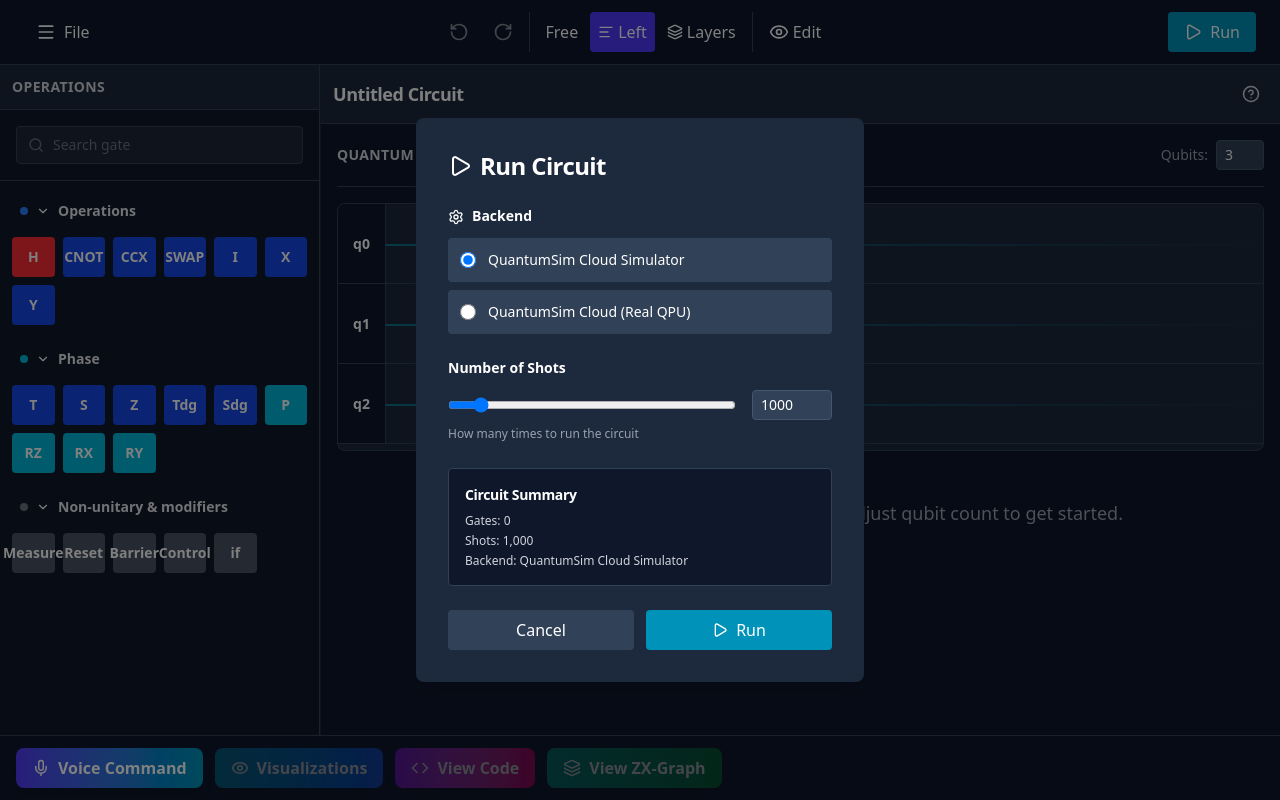
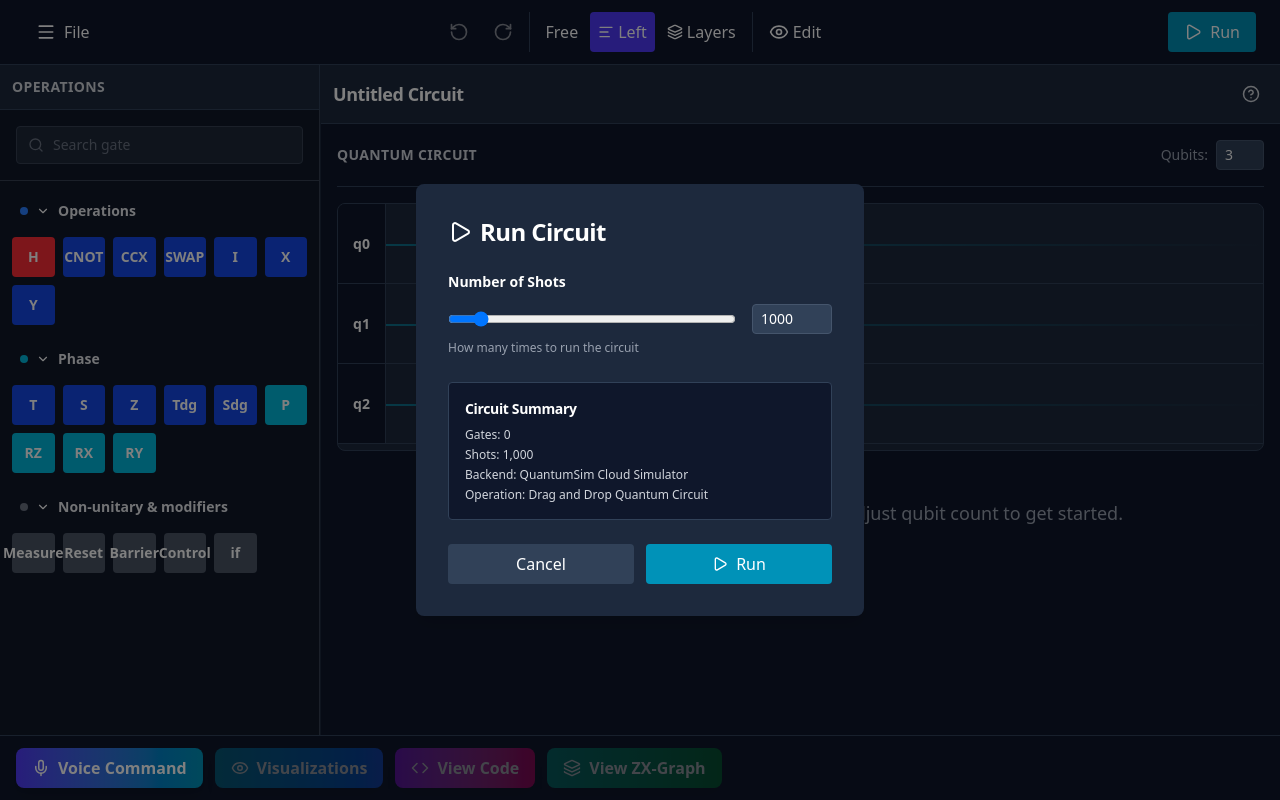
Before and after one commit to SouravKrGupta/Cloud-Based-Quantum-Computing-Simulator, a React (Vite) app in the folder Frontent/: page /circuit-composer in a window 1280 px wide. Both pictures are taken after a click on the button "Run". Built offline with nearby package versions, Linux system fonts and the light colour scheme.

Commit message:
feat: Implement drag-and-drop functionality for gates in CircuitCanvas and simplify backend handling in ExecuteDialog

```diff
--- a/Frontent/src/components/CircuitCanvas.jsx
+++ b/Frontent/src/components/CircuitCanvas.jsx
@@ -16,6 +16,7 @@
   const [editingGate, setEditingGate] = useState(null);
   const [selectedGates, setSelectedGates] = useState(new Set());
   const [dragOverQubit, setDragOverQubit] = useState(null);
+  const [draggingGate, setDraggingGate] = useState(null);
   const gridRef = useRef(null);
 
   const handleDragOver = (e) => {
@@ -31,10 +32,35 @@
     setDragOverQubit(null);
   };
 
+  const handleDragStart = (gate) => {
+    setDraggingGate(gate);
+  };
+
+  const handleDragEnd = () => {
+    setDraggingGate(null);
+    setDragOverQubit(null);
+  };
+
   const handleDrop = (e, qubitIndex) => {
     e.preventDefault();
     e.stopPropagation();
     setDragOverQubit(null);
+
+    // If we're dragging an existing gate
+    if (draggingGate) {
+      const rect = gridRef.current.getBoundingClientRect();
+      const x = e.clientX - rect.left;
+      const timeSlot = Math.max(0, Math.floor(x / 80)); // Assuming 80px per time slot
+
+      // Update the gate's position
+      updateGate(draggingGate.id, {
+        qubitIndex: qubitIndex,
+        time: timeSlot
+      });
+
+      setDraggingGate(null);
+      return;
+    }
 
     // Try to get data from GatePalette (application/json)
     let gateData = e.dataTransfer.getData('application/json');
@@ -195,7 +221,7 @@
                   ></div>
                 ))}
 
-                {/* Gate Blocks */}
+                 {/* Gate Blocks */}
                 {gatesByQubit[qubitIndex].map((gate) => (
                   <div
                     key={gate.id}
@@ -212,6 +238,9 @@
                       left: `calc(3rem + ${gate.time * 80}px)`,
                     }}
                     onClick={(e) => mode === 'edit' && handleGateClick(gate.id, e)}
+                    draggable={mode === 'edit'}
+                    onDragStart={() => handleDragStart(gate)}
+                    onDragEnd={handleDragEnd}
                   >
                     <div className="text-center text-white font-semibold text-xs">
                       {gate.gate}
--- a/Frontent/src/components/ExecuteDialog.jsx
+++ b/Frontent/src/components/ExecuteDialog.jsx
@@ -4,7 +4,6 @@
 
 const ExecuteDialog = ({ onClose }) => {
   const { circuit, qubits, setExecution } = useCircuit();
-  const [backend, setBackend] = useState('simulator');
   const [shots, setShots] = useState(1000);
   const [isRunning, setIsRunning] = useState(false);
 
@@ -34,7 +33,7 @@
         body: JSON.stringify({
           qubits,
           gates: circuit,
-          backend,
+          backend: 'simulator', // Single backend
           shots,
         }),
       });
@@ -78,38 +77,6 @@
           Run Circuit
         </h2>
 
-         {/* Backend Selection */}
-        <div className="mb-6">
-          <label className="text-white text-sm font-semibold block mb-3">
-            <Settings size={16} className="inline mr-2" />
-            Backend
-          </label>
-          <div className="space-y-2">
-            <label className="flex items-center gap-3 p-3 bg-slate-700 rounded cursor-pointer hover:bg-slate-600">
-              <input
-                type="radio"
-                name="backend"
-                value="simulator"
-                checked={backend === 'simulator'}
-                onChange={(e) => setBackend(e.target.value)}
-                className="w-4 h-4"
-              />
-              <span className="text-white text-sm">QuantumSim Cloud Simulator</span>
-            </label>
-            <label className="flex items-center gap-3 p-3 bg-slate-700 rounded cursor-pointer hover:bg-slate-600">
-              <input
-                type="radio"
-                name="backend"
-                value="quantumsim_cloud"
-                checked={backend === 'quantumsim_cloud'}
-                onChange={(e) => setBackend(e.target.value)}
-                className="w-4 h-4"
-              />
-              <span className="text-white text-sm">QuantumSim Cloud (Real QPU)</span>
-            </label>
-          </div>
-        </div>
-
         {/* Shots Configuration */}
         <div className="mb-6">
           <label className="text-white text-sm font-semibold block mb-3">
@@ -146,7 +113,8 @@
            <div className="text-gray-300 text-xs space-y-1">
             <div>Gates: {circuit.length}</div>
             <div>Shots: {shots.toLocaleString()}</div>
-            <div>Backend: {backend === 'simulator' ? 'QuantumSim Cloud Simulator' : 'QuantumSim Cloud'}</div>
+            <div>Backend: QuantumSim Cloud Simulator</div>
+            <div>Operation: Drag and Drop Quantum Circuit</div>
           </div>
         </div>
 
```
